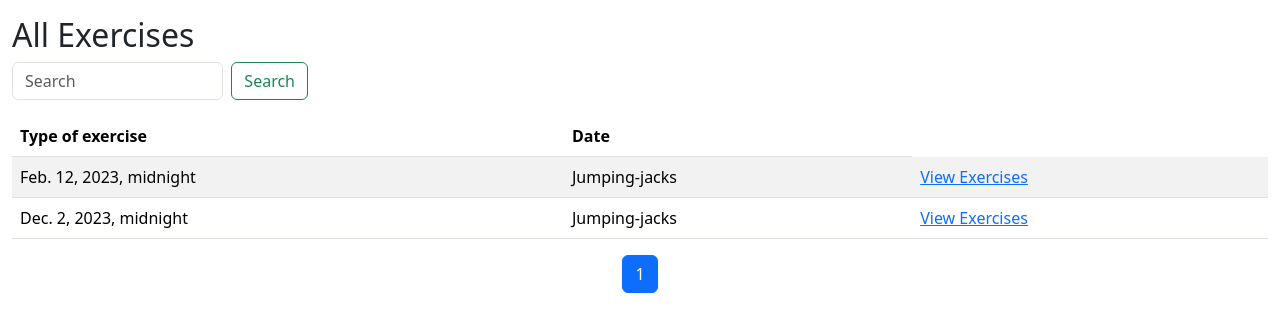
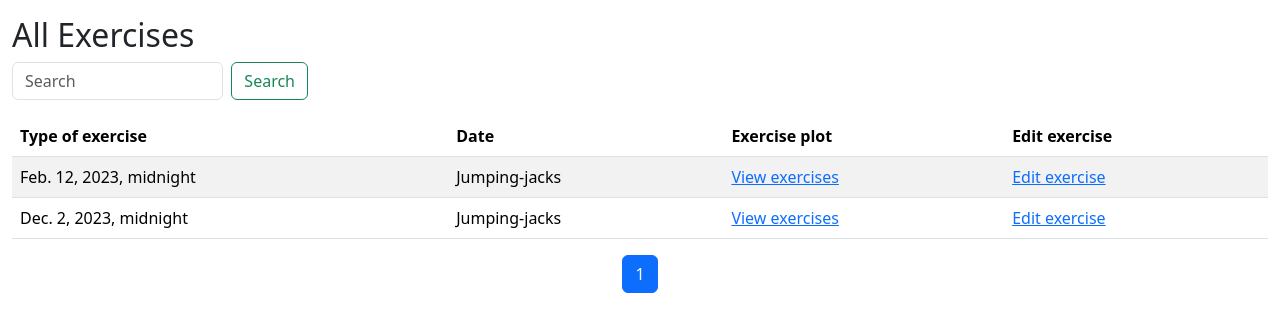
Before and after one commit to Milosz-Dudek/TelemedWebapp, a Django app: page /rehab/view_exercises/?patient_id=1 in a window 1280 px wide. Shown: the part 120-452 px from the top of the page. Run offline with Django 4.2, Linux system fonts and the light colour scheme; a user stored in the database is signed in; data comes from the database, SQL or seed files in the repository; both versions use the stored data as it was after the commit; some libraries are stand-ins or nearby versions.

Commit message:
It is now possible to change the values in exercise

```diff
--- a/rehab/templates/telemedWebapp/view_exercises.html
+++ b/rehab/templates/telemedWebapp/view_exercises.html
@@ -17,13 +17,16 @@
           <tr>
             <th>Type of exercise</th>
             <th>Date</th>
+            <th>Exercise plot</th>
+            <th>Edit exercise</th>
         </thead>
         <tbody>
           {% for exercise in page_obj %}
             <tr>
                 <td>{{ exercise.date_of_exercise }}</td>
                 <td>{{ exercise.type_of_exercise }}</td>
-                <td><a href="{% url 'telemedWebapp:exercise_plot' %}?exercise_id={{ exercise.id }}">View Exercises</a></td>
+                <td><a href="{% url 'telemedWebapp:exercise_plot' %}?exercise_id={{ exercise.id }}">View exercises</a></td>
+            <td><a href="{% url 'telemedWebapp:edit_exercise' %}?exercise_id={{ exercise.id }}">Edit exercise</a></td>
             </tr>
           {% endfor %}
         </tbody>
--- a/rehab/urls.py
+++ b/rehab/urls.py
@@ -14,6 +14,7 @@ urlpatterns = [
     path('my_account/', views.my_account_view, name='my_account'),
     path('my_account/edit/', views.edit, name='edit'),
     path('add_exercise/', views.add_exercise, name='add_exercise'),
+    path('edit_exercise/', views.edit_exercise, name='edit_exercise'),
     path('view_exercises/', views.view_exercises, name='view_exercises'),
     path('exercise_plot/', views.exercise_plot, name='exercise_plot')
 ]
--- a/rehab/views.py
+++ b/rehab/views.py
@@ -269,6 +269,28 @@ def add_exercise(request):
 
 
 @login_required
+def edit_exercise(request):
+    is_rehabilitator = False
+    is_patient = True
+
+    exercise_id = request.GET.get('exercise_id')
+    exercise = Exercise.objects.get(id=exercise_id)
+
+    if is_patient:
+        if request.method == 'POST':
+            exercise_form = ExerciseForm(request.POST, instance=exercise)
+            if exercise_form.is_valid():
+                exercise_form.save()
+                return redirect('telemedWebapp:home')
+        else:
+            exercise_form = ExerciseForm(instance=exercise)
+
+        return render(request, 'telemedWebapp/exercise_edit.html', {'exercise_form': exercise_form,
+                                                                    'is_rehabilitator': is_rehabilitator,
+                                                                    'is_patient': is_patient})
+
+
+@login_required
 def view_exercises(request):
     user = request.user
     is_rehabilitator = None
@@ -297,7 +319,6 @@ def view_exercises(request):
         patient=patient
     ).order_by('date_of_exercise', 'type_of_exercise')
 
-
     paginator = Paginator(exercises, 10)  # 10 items per page
     page_number = request.GET.get('page')
     page_obj = paginator.get_page(page_number)
@@ -309,8 +330,6 @@ def view_exercises(request):
                'is_patient': is_patient}
 
     return render(request, 'telemedWebapp/view_exercises.html', context)
-
-
 
 
 @login_required
@@ -339,7 +358,7 @@ def exercise_plot(request):
     y = y[500:-500]
     z = z[500:-500]
 
-    time = np.linspace(0, np.max(x)-np.min(x), x.shape[0])
+    time = np.linspace(0, np.max(x) - np.min(x), x.shape[0])
 
     z_peaks, _ = find_peaks(z, prominence=5, distance=100)
 
```
Also changed, not shown: rehab/templates/telemedWebapp/exercise_edit.html (added, +13 -0 lines), db.sqlite3.
